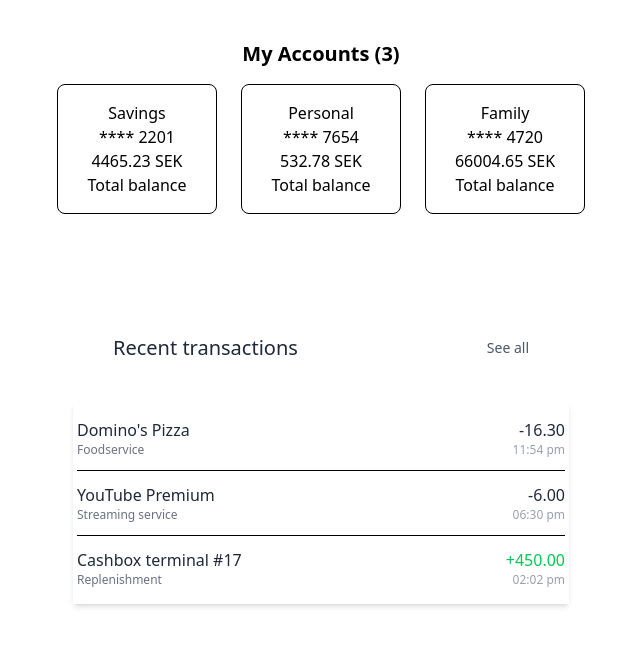
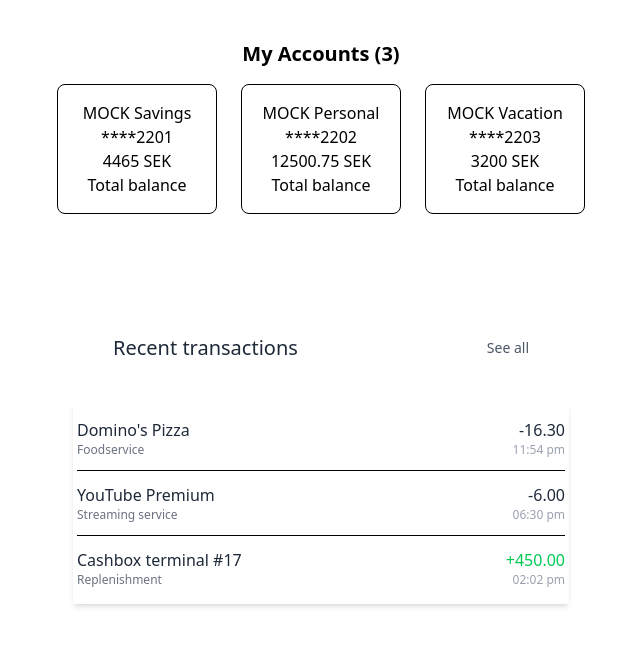
Before and after one commit to salt-community/jfs-2025-03-31-novabank-ab, a React (Vite) app in the folder frontend/: page /dashboard in a window 1280 px wide. Shown: the top 646 px of the page, without its empty margins (319-959 px from the left). Built offline with nearby package versions, Linux system fonts and the light colour scheme; no server answers.

Commit message:
Add custom hook to fetch accounts + prep for real fetch to backend + dislaying accounts data in DashboardPage via AccountGallery

```diff
--- /dev/null
+++ b/frontend/src/hooks/index.ts
@@ -0,0 +1 @@
+export * from './useAccounts'
--- /dev/null
+++ b/frontend/src/hooks/useAccounts.tsx
@@ -0,0 +1,28 @@
+import { useQuery } from '@tanstack/react-query'
+// import { useAuth } from '@clerk/clerk-react'
+import type { Account } from '@/types'
+import { getAccounts } from '@/api'
+
+export function useAccounts() {
+  return useQuery<Array<Account>>({
+    queryKey: ['accounts'],
+    queryFn: async () => {
+      const token = 'MOCK_TEST_TOKEN'
+      return getAccounts(token)
+    },
+  })
+}
+
+// Prepared for the real call later on
+
+// export function useAccounts() {
+//   const { getToken } = useAuth()
+
+//   return useQuery<Array<Account>>({
+//     queryKey: ['accounts'],
+//     queryFn: async () => {
+//       const token = await getToken()
+//       return getAccounts(token)
+//     },
+//   })
+// }
--- a/frontend/src/pages/dashboardPage/DashboardPage.tsx
+++ b/frontend/src/pages/dashboardPage/DashboardPage.tsx
@@ -1,28 +1,15 @@
+import { useAccounts } from '@/hooks'
 import TransactionList from '@/components/dashboard/TransactionList'
 import AccountGallery from '@/components/dashboard/AccountGallery'
 
 export default function DashboardPage() {
+  const { data, isLoading, isError } = useAccounts()
+
+  if (isLoading) return <p>Loading accounts...</p>
+  if (isError || !data) return <p>Failed to load accounts</p>
   return (
     <>
-      <AccountGallery
-        bankAccounts={[
-          {
-            name: 'Savings',
-            number: '**** 2201',
-            balance: 4465.23,
-          },
-          {
-            name: 'Personal',
-            number: '**** 7654',
-            balance: 532.78,
-          },
-          {
-            name: 'Family',
-            number: '**** 4720',
-            balance: 66004.65,
-          },
-        ]}
-      />
+      <AccountGallery bankAccounts={data} />
       <TransactionList />
     </>
   )
```
